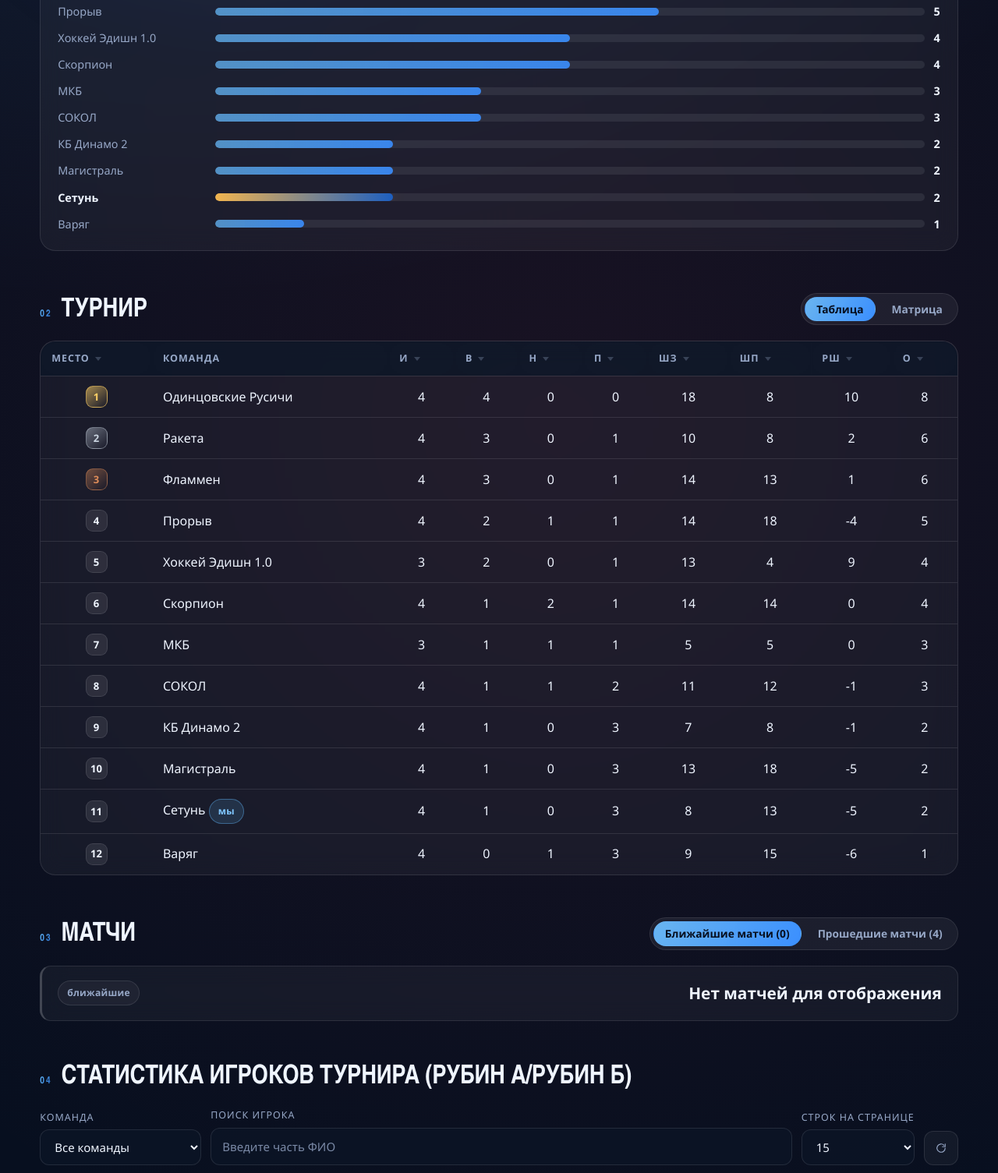
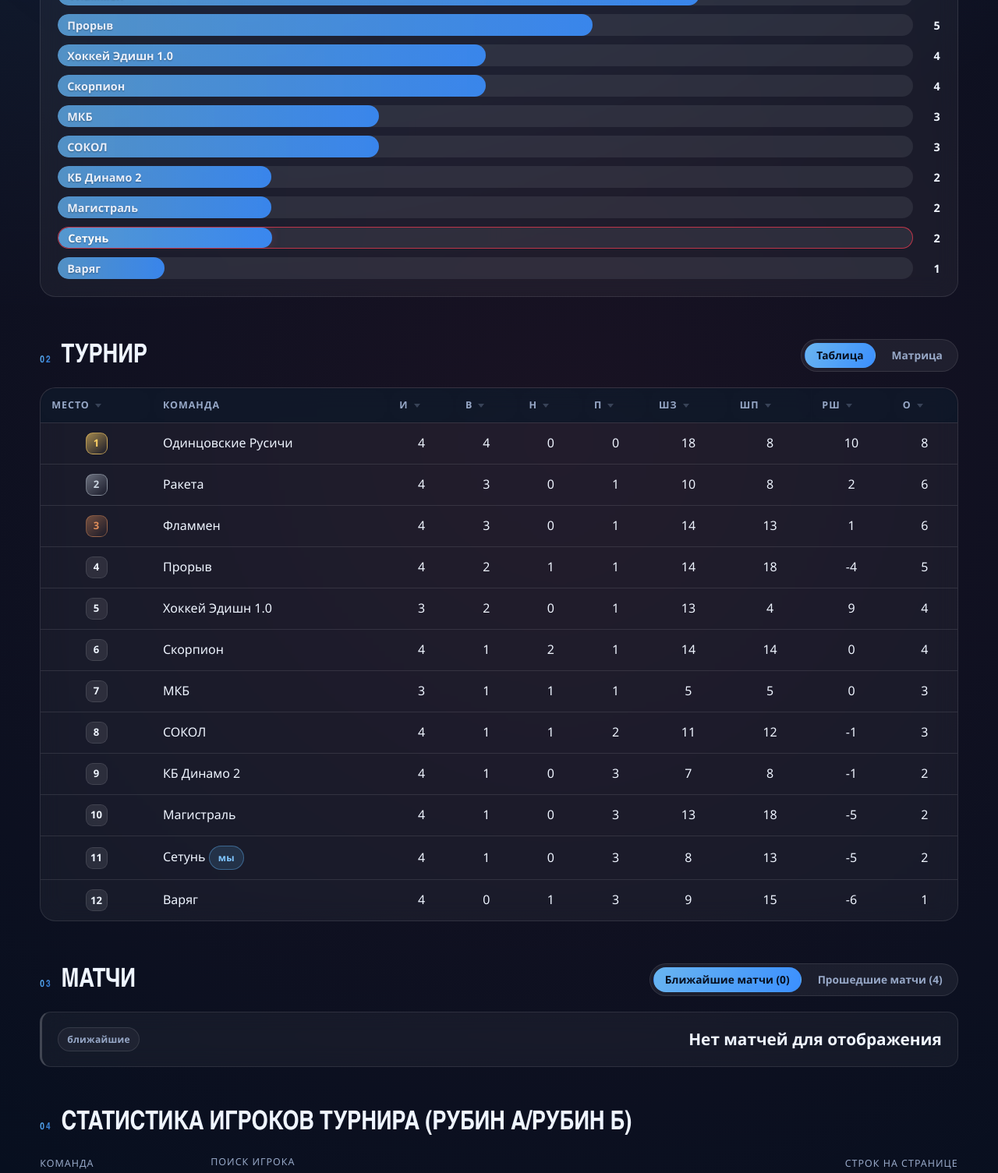
Before and after one commit to penkerton/setun, a plain HTML site: page index.html in a window 1280 px wide. Shown: the part 1295-2800 px from the top of the page at 78% size. Drawn offline with Linux system fonts and the light colour scheme.

Commit message:
Refine points chart styling and remove stats reset button

```diff
--- a/index.html
+++ b/index.html
@@ -1442,35 +1442,48 @@
 
       .chart-row {
         display: grid;
-        grid-template-columns: minmax(120px, 190px) 1fr auto;
+        grid-template-columns: minmax(0, 1fr) auto;
         align-items: center;
-        gap: 12px;
+        gap: 10px;
         font-size: 0.9rem;
       }
 
-      .chart-row .name {
-        white-space: nowrap;
-        overflow: hidden;
-        text-overflow: ellipsis;
-        color: var(--muted);
-      }
-
-      .chart-row.own .name {
-        color: var(--text);
-        font-weight: 700;
-      }
-
       .chart-row .track {
-        display: block;
-        height: 10px;
+        position: relative;
+        display: flex;
+        align-items: center;
+        min-height: 28px;
+        padding: 0 12px;
         border-radius: 999px;
         background: color-mix(in srgb, var(--text) 8%, transparent);
         overflow: hidden;
       }
 
+      .chart-row .track-label {
+        position: relative;
+        z-index: 2;
+        max-width: 100%;
+        overflow: hidden;
+        text-overflow: ellipsis;
+        white-space: nowrap;
+        color: color-mix(in srgb, var(--text) 92%, var(--muted));
+        font-weight: 600;
+        text-shadow: 0 1px 2px rgba(0, 0, 0, 0.35);
+      }
+
+      .chart-row.own .track-label {
+        color: #fff;
+        font-weight: 700;
+      }
+
+      .chart-row.own .track {
+        border: 1px solid color-mix(in srgb, var(--red) 75%, transparent);
+      }
+
       .chart-row .fill {
+        position: absolute;
+        inset: 0 auto 0 0;
         display: block;
-        height: 100%;
         width: 0;
         border-radius: inherit;
         background: linear-gradient(90deg, color-mix(in srgb, var(--ice) 70%, transparent), color-mix(in srgb, var(--accent) 90%, transparent));
@@ -1479,11 +1492,13 @@
       }
 
       .chart-row.own .fill {
-        background: linear-gradient(90deg, var(--amber), var(--accent-2));
-        box-shadow: 0 0 20px -4px color-mix(in srgb, var(--amber) 80%, transparent);
+        background: linear-gradient(90deg, color-mix(in srgb, var(--ice) 75%, transparent), color-mix(in srgb, var(--accent) 92%, transparent));
+        box-shadow: 0 0 16px -6px color-mix(in srgb, var(--red) 70%, transparent);
       }
 
       .chart-row .value {
+        min-width: 3ch;
+        text-align: right;
         font-weight: 700;
         font-variant-numeric: tabular-nums;
       }
@@ -1546,20 +1561,8 @@
       }
 
       #statistics .toolbar .field input,
-      #statistics .toolbar .field select,
-      #statistics .toolbar .btn-mini {
+      #statistics .toolbar .field select {
         min-height: 44px;
-      }
-
-      #statistics .toolbar .btn-mini {
-        padding: 0 14px;
-        border-radius: 12px;
-      }
-
-      #statistics .toolbar #stats-reset {
-        width: 44px;
-        padding: 0;
-        justify-content: center;
       }
 
       .switch {
@@ -2196,7 +2199,8 @@
         }
 
         .chart-row .track {
-          grid-column: 1 / -1;
+          min-height: 26px;
+          padding: 0 10px;
         }
 
         /* Турнирная таблица на телефоне: компактная таблица с шапкой,
@@ -2748,12 +2752,6 @@
                 <option value="50">50</option>
               </select>
             </label>
-            <button class="btn-mini" id="stats-reset" type="button" aria-label="Сброс фильтров и сортировки" title="Сброс">
-              <svg viewBox="0 0 24 24" width="14" height="14" fill="none" stroke="currentColor" stroke-width="2" stroke-linecap="round" stroke-linejoin="round" aria-hidden="true">
-                <path d="M21 12a9 9 0 1 1-2.64-6.36" />
-                <path d="M21 3v6h-6" />
-              </svg>
-            </button>
           </div>
 
           <div class="table-wrap reveal">
@@ -3420,8 +3418,10 @@
                 const step = index * 50;
                 const row = `
                 <div class="chart-row${team.own ? " own" : ""}" style="--delay: ${step}ms">
-                  <span class="name">${escapeHtml(team.team)}</span>
-                  <span class="track"><span class="fill" style="--w: ${(team.points / max) * 100}%; --delay: ${step}ms"></span></span>
+                  <span class="track">
+                    <span class="fill" style="--w: ${(team.points / max) * 100}%; --delay: ${step}ms"></span>
+                    <span class="track-label">${escapeHtml(team.team)}</span>
+                  </span>
                   <span class="value">${team.points}</span>
                 </div>`;
                 return row;
@@ -4066,14 +4066,6 @@
             renderGoalsTable();
           });
 
-          $("#stats-reset")?.addEventListener("click", () => {
-            teamFilter.value = "all";
-            if (playerSearch) playerSearch.value = "";
-            statsSort = { key: "position", direction: 1 };
-            updateStatsSortAria();
-            resetPaginationAndRender();
-          });
-
           const keyByLabel = {
             Место: "position",
             Игрок: "player",
```
